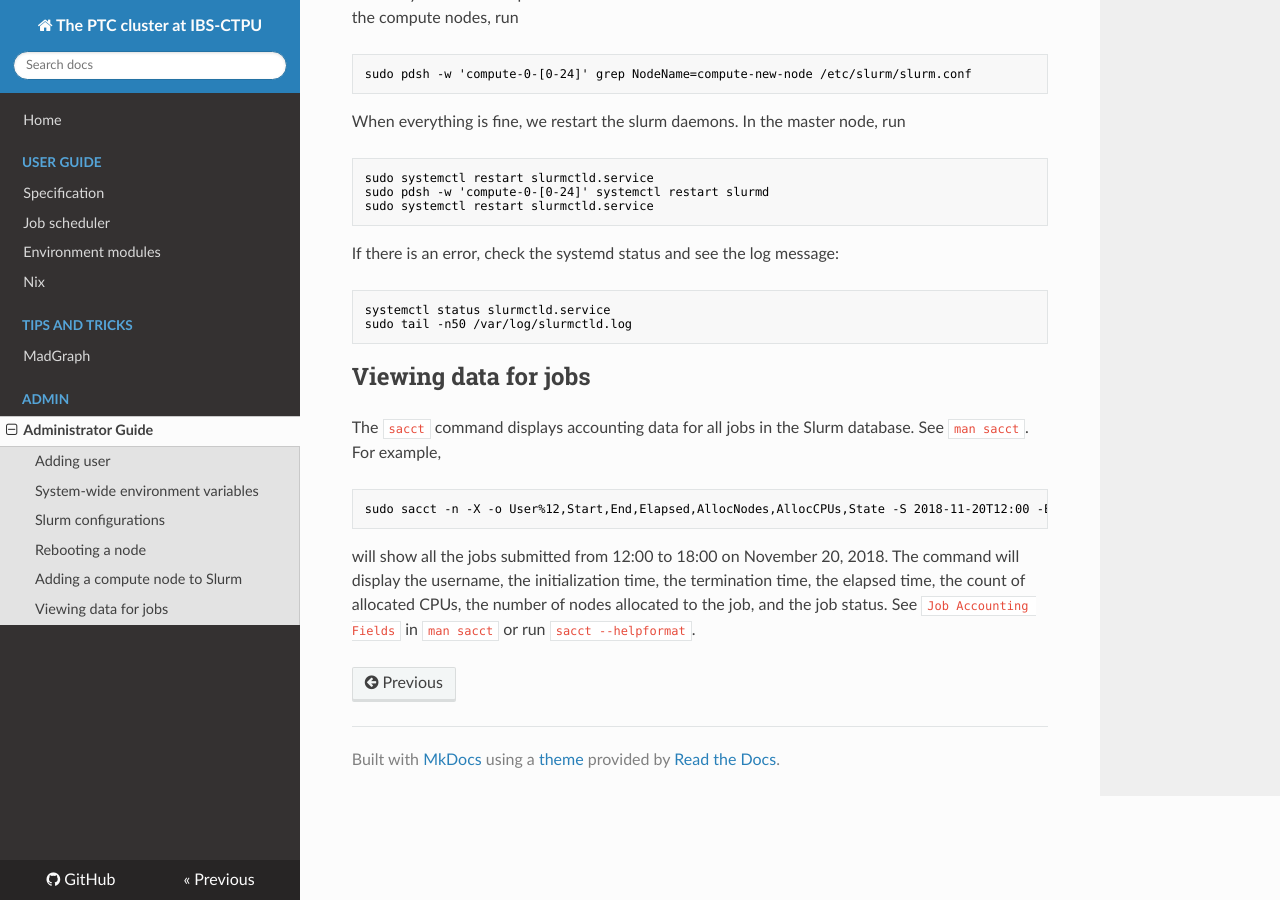
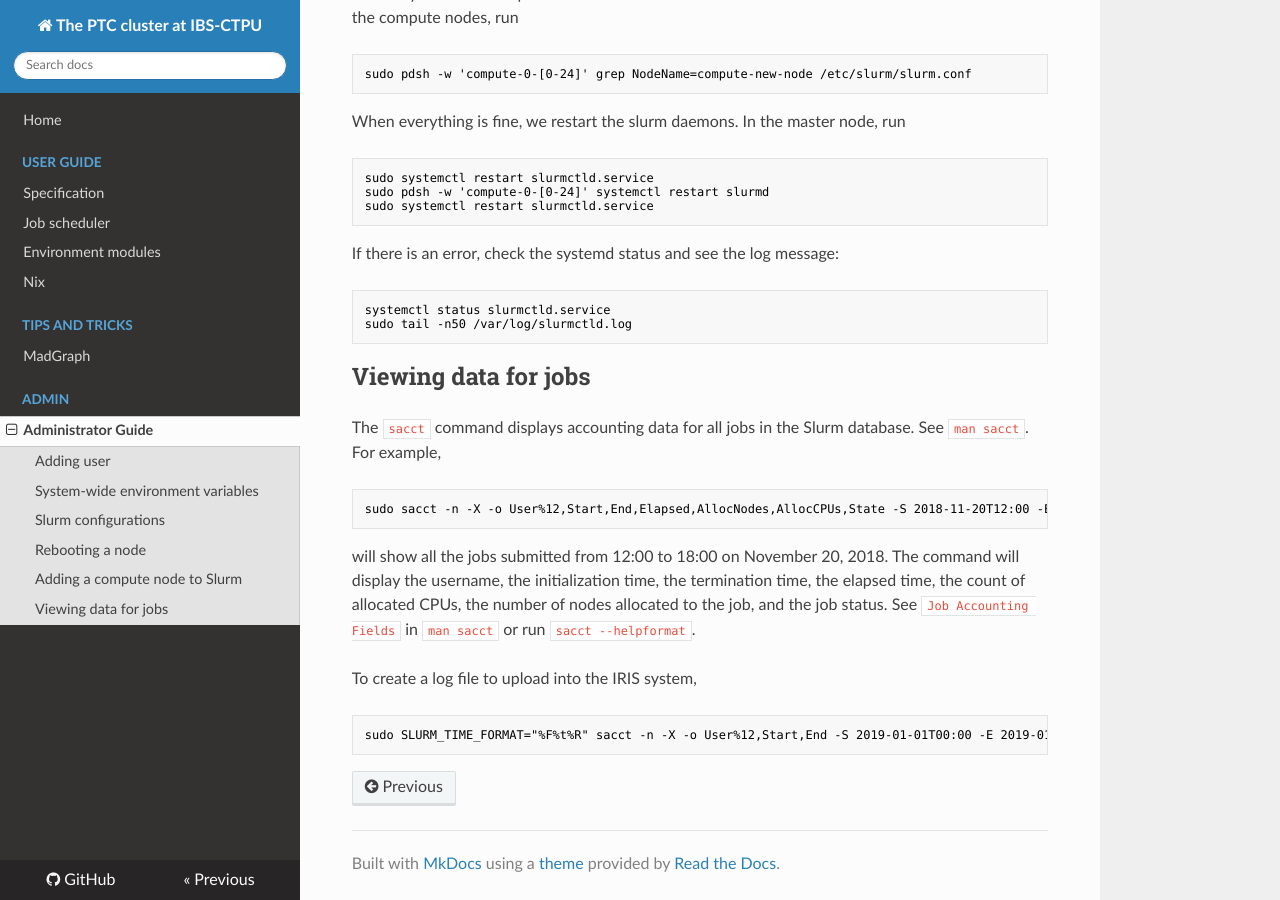
Before and after one commit to cbpark/ptc-cluster, an MkDocs documentation site: the page built from docs/admin/admin-guide.md, in a window 1280 px wide and 900 px high, scrolled down 3459 px. Built offline with MkDocs 1.6.1, drawn with Linux system fonts in a browser that asks for light colours; nearby versions of some CDN libraries; old or Windows-style settings are respelled for this version of MkDocs.

Commit message:
Add a command for creating log

````diff
--- a/docs/admin/admin-guide.md
+++ b/docs/admin/admin-guide.md
@@ -210,3 +210,9 @@ sudo sacct -n -X -o User%12,Start,End,Elapsed,AllocNodes,AllocCPUs,State -S 2018
 ```
 
 will show all the jobs submitted from 12:00 to 18:00 on November 20, 2018. The command will display the username, the initialization time, the termination time, the elapsed time, the count of allocated CPUs, the number of nodes allocated to the job, and the job status. See `Job Accounting Fields` in `man sacct` or run `sacct --helpformat`.
+
+To create a log file to upload into the IRIS system,
+
+``` no-highlight
+sudo SLURM_TIME_FORMAT="%F%t%R" sacct -n -X -o User%12,Start,End -S 2019-01-01T00:00 -E 2019-01-15T00:00:00 > ptc_log.csv
+```
````
